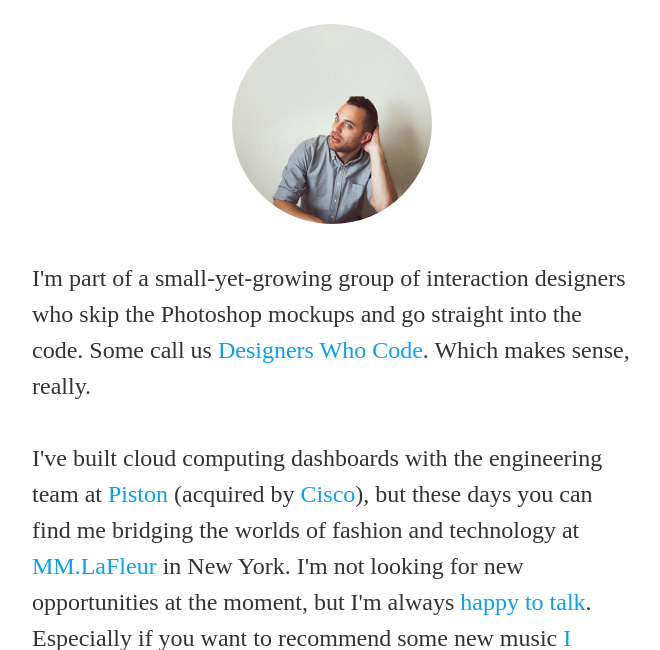
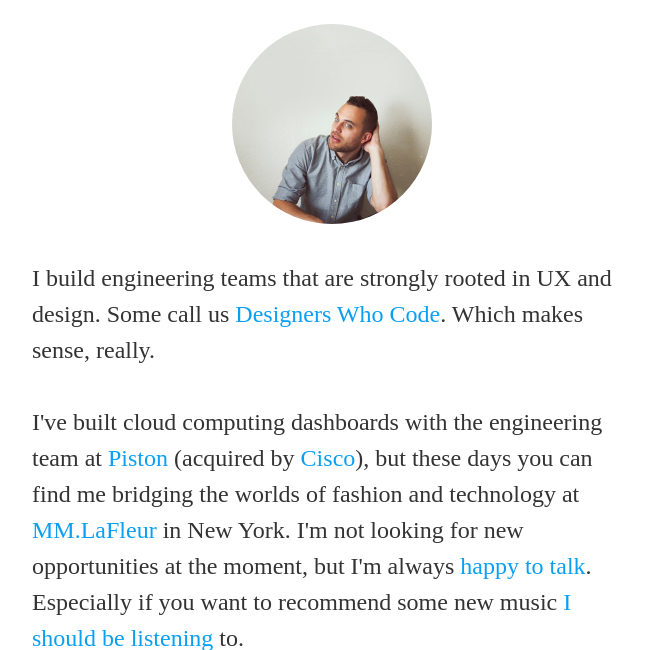
Before and after one commit to ericfrank/ericfrank, a PHP site: page / in a window 1280 px wide. Shown: the top 650 px of the page, without its empty margins (308-968 px from the left). Run offline with PHP 8.4, Linux system fonts and the light colour scheme; some libraries are stand-ins or nearby versions.

Commit message:
Update copy

```diff
--- a/index.php
+++ b/index.php
@@ -14,7 +14,7 @@
     <script type="text/javascript" src="//use.typekit.net/wbq7cpj.js"></script>
     <script type="text/javascript">try{Typekit.load();}catch(e){}</script>
 
-    <meta name="description" content="I'm part of a small-yet-growing group of interaction designers who skip the Photoshop mockups and go straight into the code. Some call us Designers Who Code. Which makes sense, really." />
+    <meta name="description" content="I build engineering teams that are strongly rooted in UX and design." />
 
     <!-- Google Analytics -->
     <script type="text/javascript">
@@ -35,8 +35,8 @@
     <div class="container">
         <div id="home-header">
             <img id="eric-head" src="/images/eric-frank.jpg" alt="Eric Frank" />
-            <p>I'm part of a small-yet-growing group of interaction designers who skip the Photoshop mockups and go straight into the code. Some call us <a href="http://www.meetup.com/Designers-Who-Code/">Designers Who Code</a>. Which makes sense, really.</p>
-            <p>I've built cloud computing dashboards with the engineering team at <a href="http://pistoncloud.com">Piston</a> (acquired by <a href="http://www.cisco.com">Cisco</a>), but these days you can find me bridging the worlds of fashion and technology at <a href="http://mmlafleur.com">MM.LaFleur</a> in New York. I'm not looking for new opportunities at the moment, but I'm always <a href="mailto:eric@ericfrank.com">happy to talk</a>. Especially if you want to recommend some new music <a href="https://open.spotify.com/user/12168548333">I should be listening</a> to.</p>
+            <p>I build engineering teams that are strongly rooted in UX and design. Some call us <a href="http://www.meetup.com/Designers-Who-Code/">Designers Who Code</a>. Which makes sense, really.</p>
+            <p>I've built cloud computing dashboards with the engineering team at <a href="http://pistoncloud.com">Piston</a> (acquired by <a href="http://www.cisco.com">Cisco</a>), but these days you can find me bridging the worlds of fashion and technology at <a href="https://mmlafleur.com">MM.LaFleur</a> in New York. I'm not looking for new opportunities at the moment, but I'm always <a href="mailto:eric@ericfrank.com">happy to talk</a>. Especially if you want to recommend some new music <a href="https://open.spotify.com/user/12168548333">I should be listening</a> to.</p>
             <p>Oh, and <a href="https://medium.com/@mrericfrank">cocktails</a>.</p>
         </div>
 
```
